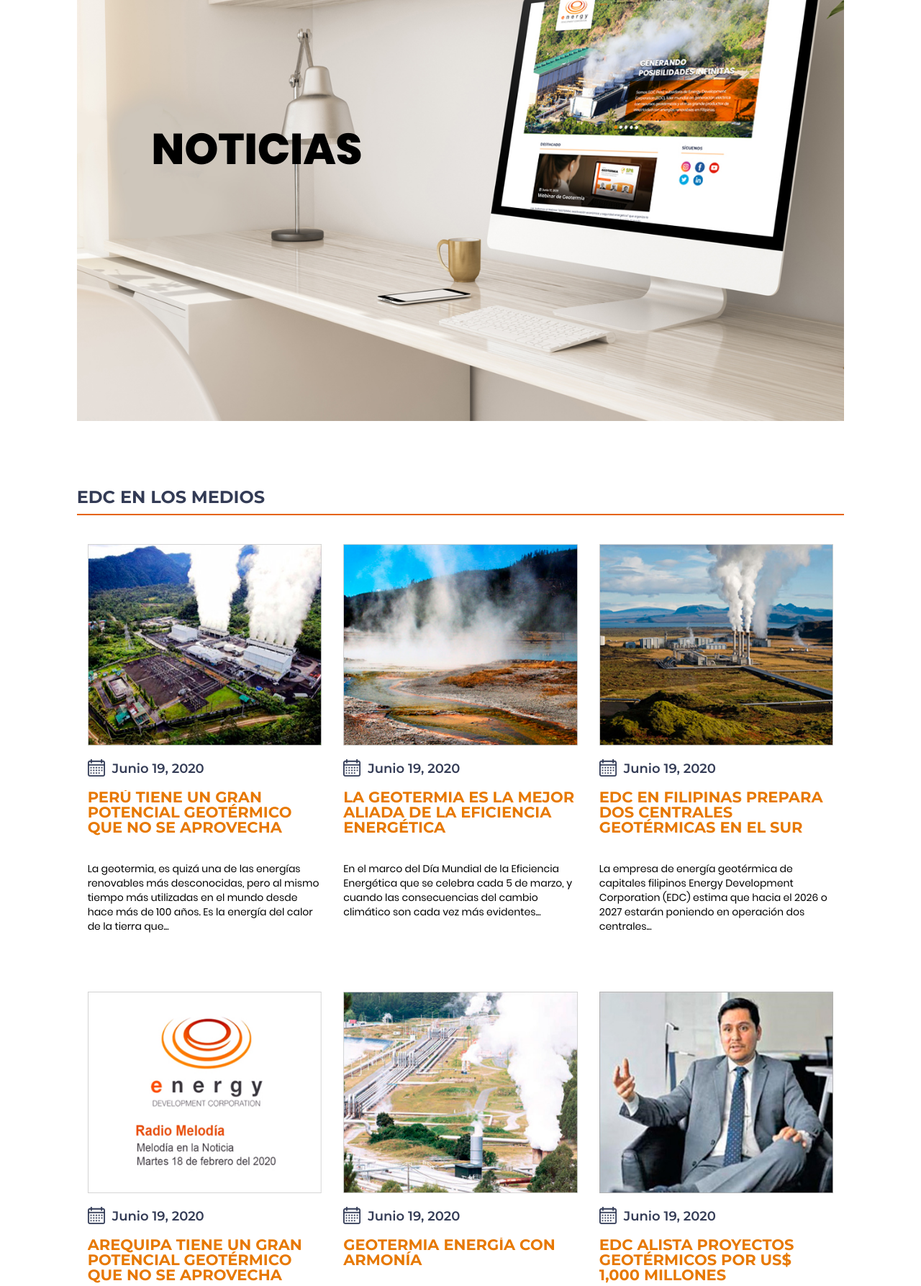
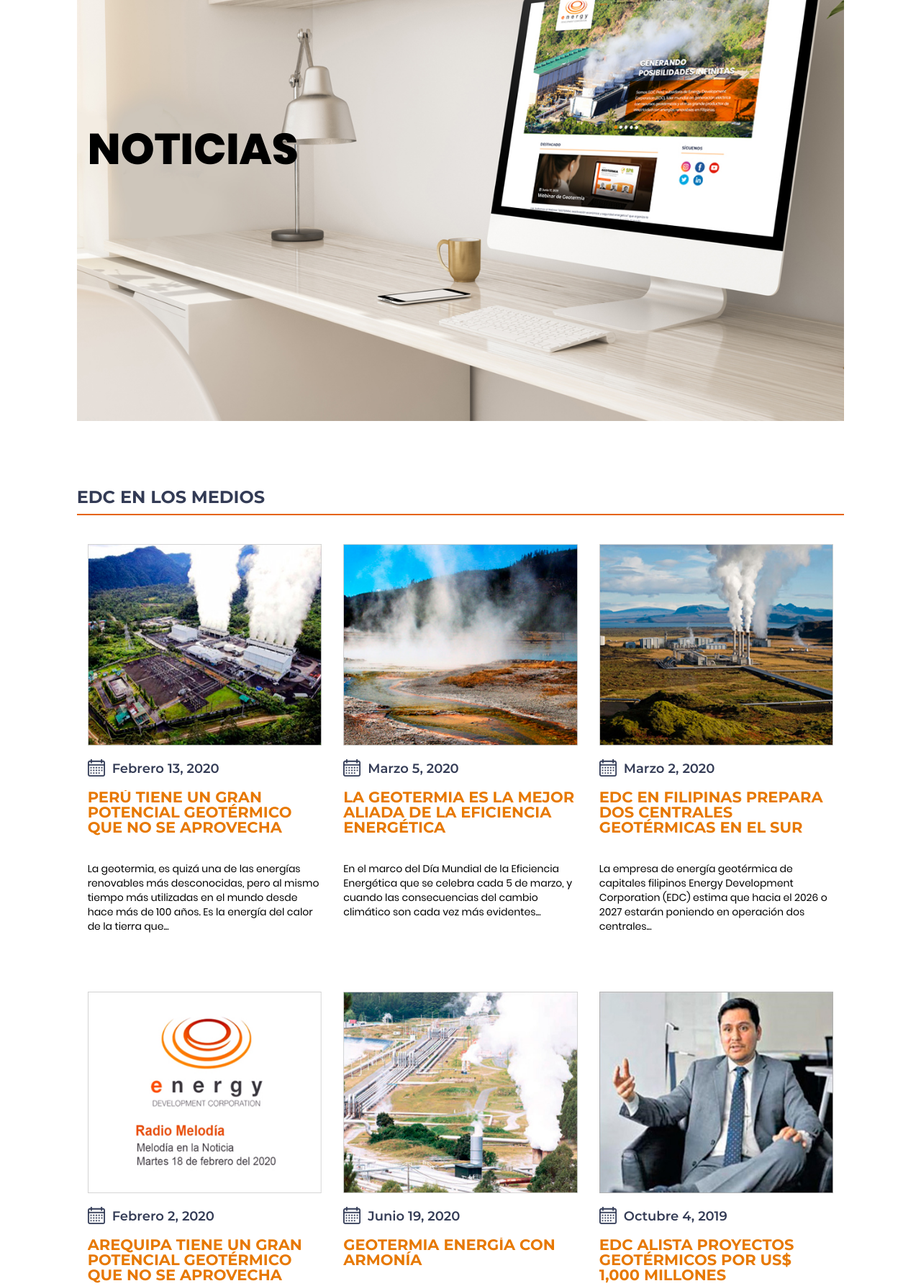
Before and after one commit to renzoarellano/edc_project, a PHP site: page /noticias?prod=1 in a window 1280 px wide. Shown: the part 165-1952 px from the top of the page at 72% size. Run offline with PHP 8.4, Linux system fonts and the light colour scheme; data that the repository does not hold is empty.

Commit message:
[FIX] Corriguiendo cambios

```diff
--- a/app/css/style.css
+++ b/app/css/style.css
@@ -597,7 +597,7 @@
   list-style: none;
   float: left;
   width: 33.33333%;
-  text-align: center;
+  text-align: left;
   margin: 5px 0px;
 }
 
@@ -736,15 +736,22 @@
 }
 
 .textoSectionNosotros ul li::before {
-  content: "\2022";
+  /*content: "\2022";
   color: #e77800;
   display: inline-block;
   padding-right: 10px;
   font-size: 40px;
   line-height: 25px;
   vertical-align: -9px;
-  width: 15px;
+  width: 15px;*/
+  content: "\2022";
+  color: #e77800;
+  font-weight: bold;
+  display: inline-block;
+  width: 11px;
+  margin-left: -1em;
 }
+
 
 /*EDC EN PERÚ*/
 .introTextEDC{
--- a/views/contacto.php
+++ b/views/contacto.php
@@ -1,8 +1,8 @@
 <section class="Banner col-12 np">
 
 	<div class="bannerBack" style="background-image: url('app/img/contacto/banner.jpg'); align-items: center;">
-		<div class="">
-			<div class="tituloBanner3 col-12 offset-md-1 col-md-4 offset-lg-1 col-lg-3 offset-xl-1 col-xl-3">
+		<div class="container">
+			<div class="tituloBanner3 col-12 col-md-4 col-lg-3  col-xl-3">
 				<h1>
 					CONTACTO
 				</h1>
--- a/views/noticias.php
+++ b/views/noticias.php
@@ -1,8 +1,8 @@
 <section class="Banner col-12  np">
 
     <div class="bannerBack" style="background-image: url('app/img/noticias/banner.jpg'); align-items: center;">
-        <div class="">
-            <div class="tituloBanner2 col-12 offset-md-1 col-md-4 offset-lg-1 col-lg-3 offset-xl-1 col-xl-3">
+        <div class="container np">
+            <div class="tituloBanner2 col-12  col-md-4  col-lg-3  col-xl-3">
                 <h1>
                     NOTICIAS
                 </h1>
@@ -32,7 +32,7 @@
                 <div class="fechaNoticiaEDC col-12 np">
                     <span class="iconCalendar">
                         <img width="24px" src="app/img/calendar-blue.png" alt="Calendar Noticia EDC">
-                    </span> Junio 19, 2020
+                    </span> Febrero 13, 2020
                 </div>
                 <div class="tituloNoticiaEDC col-12 np">
                     <h1>
@@ -58,7 +58,7 @@
                 <div class="fechaNoticiaEDC col-12 np">
                     <span class="iconCalendar">
                         <img width="24px" src="app/img/calendar-blue.png" alt="Calendar Noticia EDC">
-                    </span> Junio 19, 2020
+                    </span> Marzo 5, 2020
                 </div>
                 <div class="tituloNoticiaEDC col-12 np">
                     <h1>
@@ -80,7 +80,7 @@
                 <div class="fechaNoticiaEDC col-12 np">
                     <span class="iconCalendar">
                         <img width="24px" src="app/img/calendar-blue.png" alt="Calendar Noticia EDC">
-                    </span> Junio 19, 2020
+                    </span> Marzo 2, 2020
                 </div>
                 <div class="tituloNoticiaEDC col-12 np">
                     <h1>
@@ -102,7 +102,7 @@
                 <div class="fechaNoticiaEDC col-12 np">
                     <span class="iconCalendar">
                         <img width="24px" src="app/img/calendar-blue.png" alt="Calendar Noticia EDC">
-                    </span> Junio 19, 2020
+                    </span> Febrero 2, 2020
                 </div>
                 <div class="tituloNoticiaEDC col-12 np">
                     <h1>
@@ -117,7 +117,7 @@
                 </div>
             </a>
 
-            <a href="#" class="noticiaEDC col-12 col-md-6 col-lg-4" target="_blank">
+            <a href="app/pdfs/noticia5_details.pdf" class="noticiaEDC col-12 col-md-6 col-lg-4" target="_blank">
                 <div class="imagenNoticiaEDC col-12 np">
                     <img src="app/img/noticias/n5.jpg" alt="">
                 </div>
@@ -146,7 +146,7 @@
                 <div class="fechaNoticiaEDC col-12 np">
                     <span class="iconCalendar">
                         <img width="24px" src="app/img/calendar-blue.png" alt="Calendar Noticia EDC">
-                    </span> Junio 19, 2020
+                    </span> Octubre 4, 2019
                 </div>
                 <div class="tituloNoticiaEDC col-12 np">
                     <h1>
--- a/views/responsabilidad-social.php
+++ b/views/responsabilidad-social.php
@@ -126,12 +126,10 @@
                         Implementación de 03 invernaderos grupales en Pinchollo, 04 viveros grupales en Cabanaconde
                         y la instalación de 23 huertos familiares.
                         </li>
-                        <li>
-                            Firma de convenios interinstitucionales, destacándose el trabajo con La Microred de salud de
+                        <li> Firma de convenios interinstitucionales, destacándose el trabajo con La Microred de salud de
                         Cabanaconde y Pinchollo para desarrollar acciones conjuntas sobre alimentación saludable.
                         </li>
-                        <li>
-                            Implementación de la primera “Feria Saludable de Emprendedores de Cabanaconde”.
+                        <li>Implementación de la primera “Feria Saludable de Emprendedores de Cabanaconde”.
                         </li>
                         <li>
                         Desarrollo de talleres de desarrollo personal, con énfasis en jóvenes escolares.
```
Also changed, not shown: 1 other file. Lines whose indentation alone changed are shown as unchanged.
